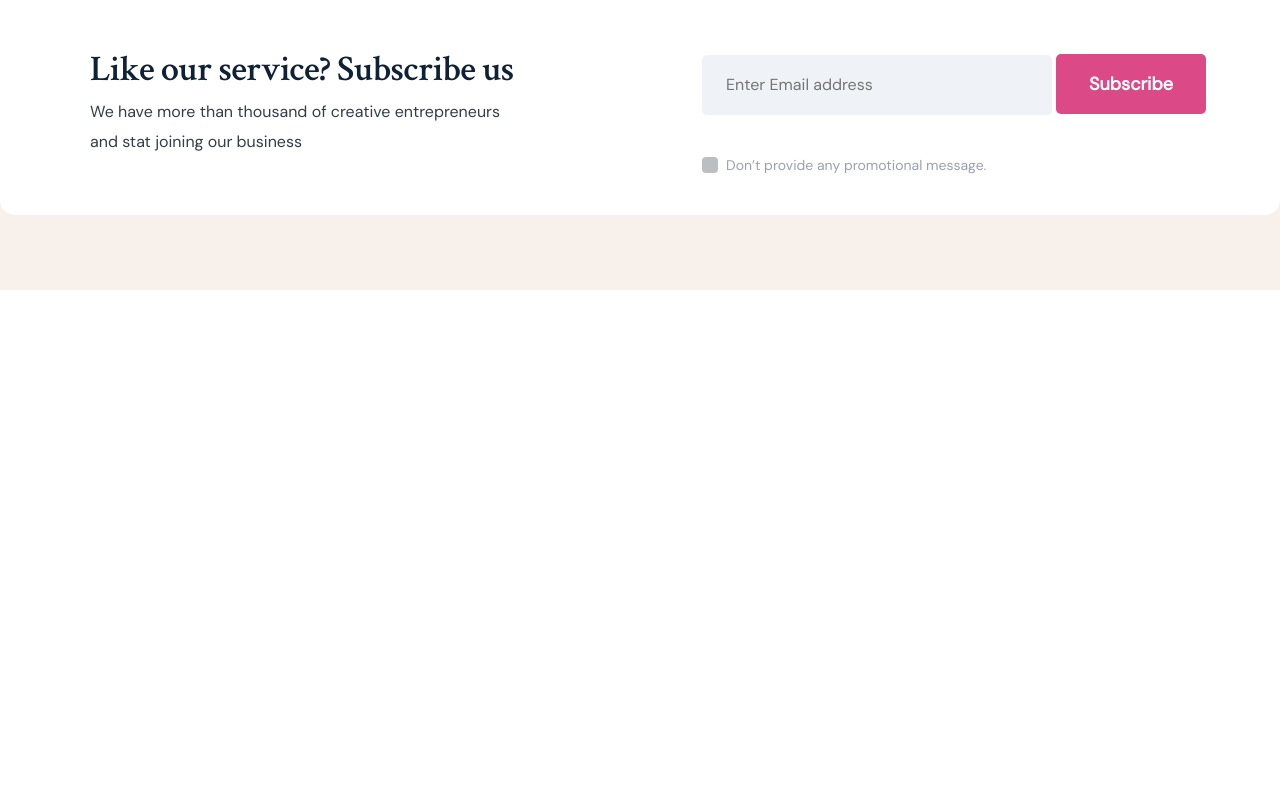
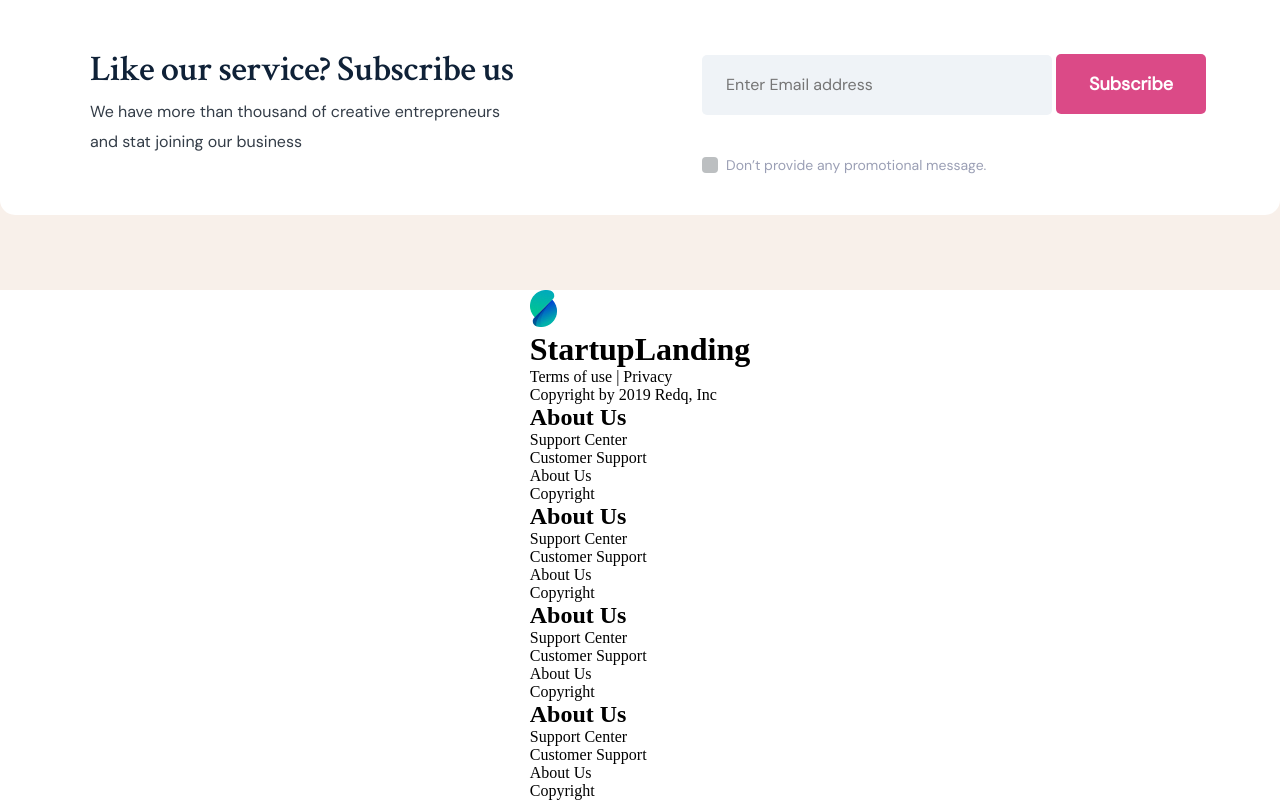
Before and after one commit to ChiefMahedi/JustCodeAssignment1, a plain HTML site: page index.html in a window 1280 px wide. Shown: the part 5912-6712 px from the top of the page. Before the commit the page ends 6202 px from the top, so only its background shows below. Drawn offline with Linux system fonts and the light colour scheme.

Commit message:
Add footer section

```diff
--- a/index.html
+++ b/index.html
@@ -331,8 +331,46 @@
         </div>
       </div>
     </div>
-    <div class="customer"></div>
-    <div class="header"></div>
+    <div class="footer-container">
+      <footer class="footer">
+        <div class="footer-section-item">
+          <div class="footer-logo-container">
+            <img src="./assets/logo.png"/>
+            <h1 class="footer-logo-title">StartupLanding</h1>
+          </div>
+          <p>Terms of use   |   Privacy</p>
+          <p>Copyright by 2019 Redq, Inc</p>
+        </div>
+        <div class="footer-section-item">
+          <h2>About Us</h2>
+          <p>Support Center</p>
+          <p>Customer Support</p>
+          <p>About Us</p>
+          <p>Copyright</p>
+        </div>
+        <div class="footer-section-item">
+          <h2>About Us</h2>
+          <p>Support Center</p>
+          <p>Customer Support</p>
+          <p>About Us</p>
+          <p>Copyright</p>
+        </div>
+        <div class="footer-section-item">
+          <h2>About Us</h2>
+          <p>Support Center</p>
+          <p>Customer Support</p>
+          <p>About Us</p>
+          <p>Copyright</p>
+        </div>
+        <div class="footer-section-item">
+          <h2>About Us</h2>
+          <p>Support Center</p>
+          <p>Customer Support</p>
+          <p>About Us</p>
+          <p>Copyright</p>
+        </div>
+      </footer>
+    </div>
     <script src="" async defer></script>
   </body>
 </html>
```
